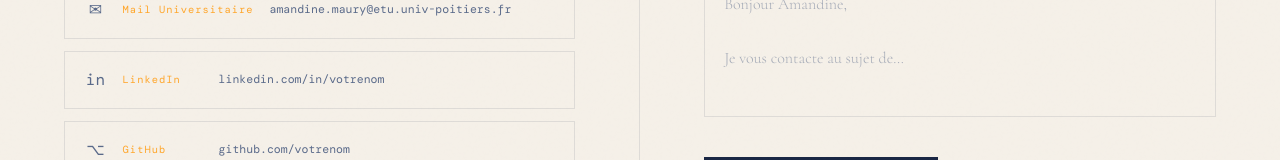
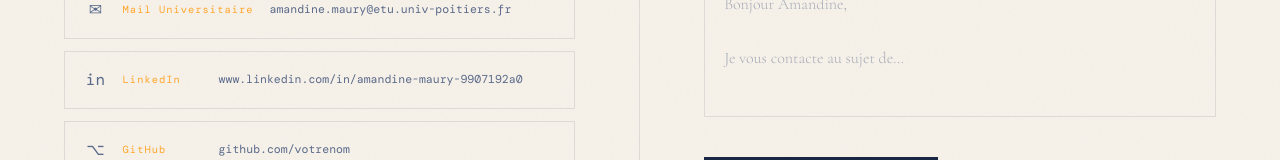
Before and after one commit to amandinemaury/amandinemaury.github.io, a plain HTML site: page portfolio/contact.html in a window 1280 px wide. Shown: the part 559-719 px from the top of the page. Drawn offline with nearby package versions, Linux system fonts and the light colour scheme; a web font is replaced by a local one.

Commit message:
Update contact.html

```diff
--- a/portfolio/contact.html
+++ b/portfolio/contact.html
@@ -456,7 +456,7 @@
           <a href="https://linkedin.com/in/votrenom" target="_blank" class="contact-pill">
             <span class="pill-icon">in</span>
             <span class="pill-label">LinkedIn</span>
-            <span class="pill-value">linkedin.com/in/votrenom</span>
+            <span class="pill-value">www.linkedin.com/in/amandine-maury-9907192a0</span>
             <span class="pill-arrow">↗</span>
           </a>
 
```
